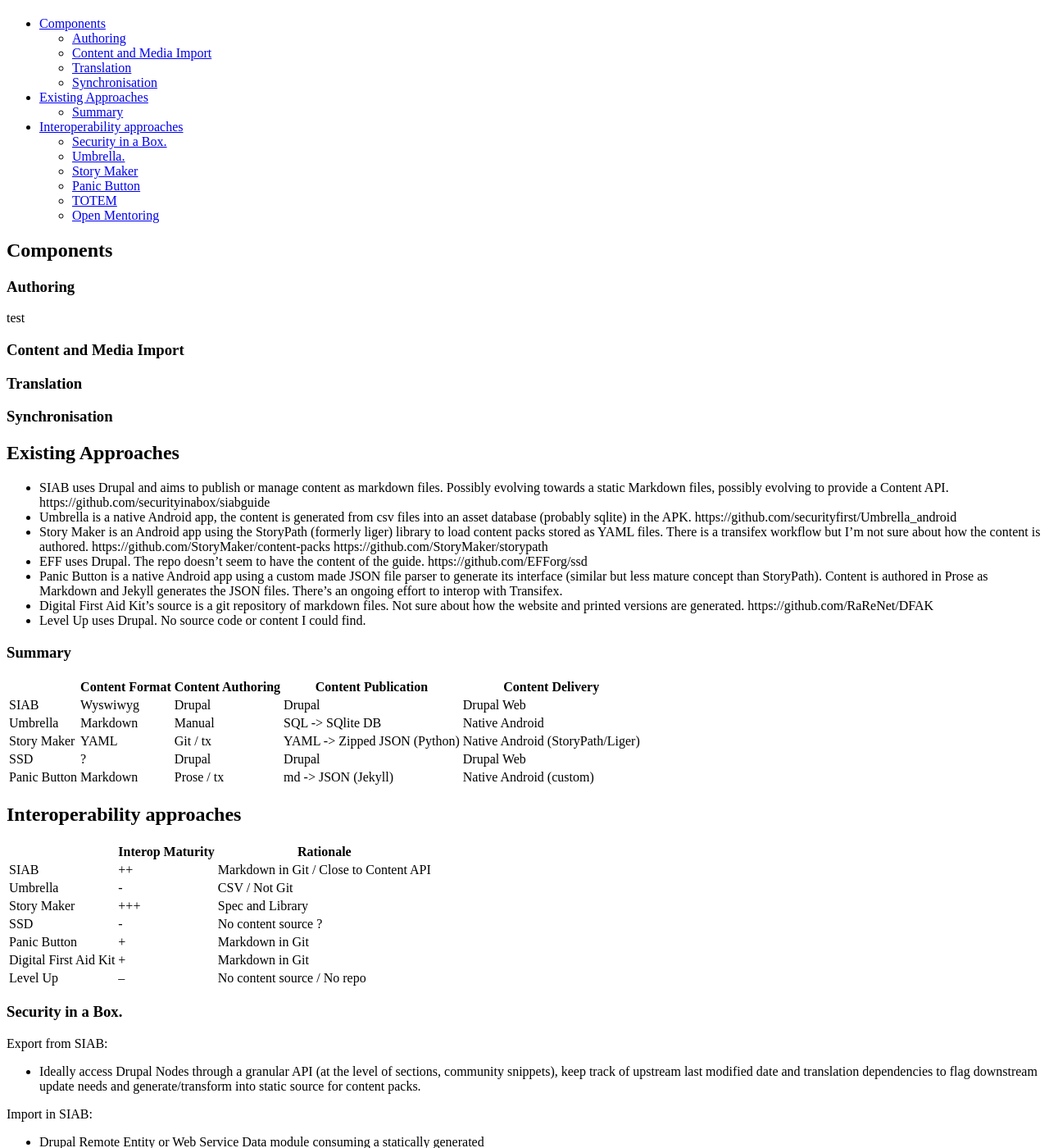
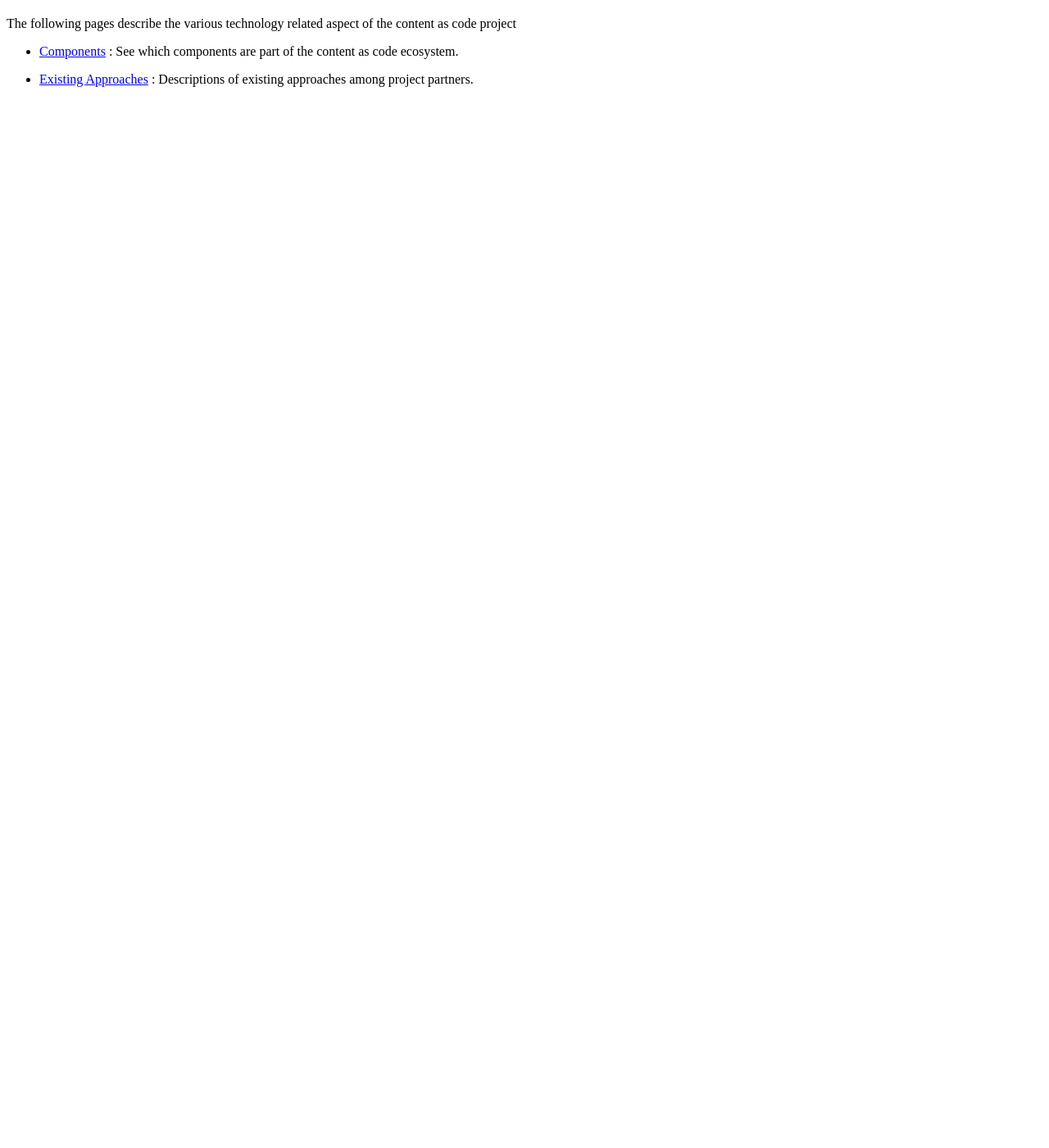
Before and after one commit to iilab/contentascode, a Jekyll site: the page built from technology.md, in a window 1280 px wide and 1400 px high, scrolled down 270 px. Shown: the whole window at 82% size. Built offline with Jekyll 4.4.1, drawn with Linux system fonts in a browser that asks for light colours; after the commit the page ends 900 px from its top, so only the background shows below that; some of the changed text lies outside the part shown.

Commit message:
More work on content. Still work in progress. #1

```diff
--- a/technology.md
+++ b/technology.md
@@ -3,128 +3,8 @@
 title: Technology
 ---
 
-* TOC
-{:toc}
+The following pages describe the various technology related aspect of the content as code project
 
-## Components
+* [Components](components) : See which components are part of the content as code ecosystem.
 
-### Authoring
-
-test
-
-### Content and Media Import
-
-### Translation
-
-### Synchronisation
-
-## Existing Approaches
-
- - SIAB uses Drupal and aims to publish or manage content as markdown files. Possibly evolving towards a static Markdown files, possibly evolving to provide a Content API. https://github.com/securityinabox/siabguide
- - Umbrella is a native Android app, the content is generated from csv files into an asset database (probably sqlite) in the APK. https://github.com/securityfirst/Umbrella_android
- - Story Maker is an Android app using the StoryPath (formerly liger) library to load content packs stored as YAML files. There is a transifex workflow but I'm not sure about how the content is authored. https://github.com/StoryMaker/content-packs https://github.com/StoryMaker/storypath
- - EFF uses Drupal. The repo doesn't seem to have the content of the guide. https://github.com/EFForg/ssd
- - Panic Button is a native Android app using a custom made JSON file parser to generate its interface (similar but less mature concept than StoryPath). Content is authored in Prose as Markdown and Jekyll generates the JSON files. There's an ongoing effort to interop with Transifex.
- - Digital First Aid Kit's source is a git repository of markdown files. Not sure about how the website and printed versions are generated. https://github.com/RaReNet/DFAK
- - Level Up uses Drupal. No source code or content I could find.
-
-### Summary
-
-|              | Content Format | Content Authoring |     Content Publication      |         Content Delivery         |
-|--------------|----------------|-------------------|------------------------------|----------------------------------|
-| SIAB         | Wyswiwyg       | Drupal            | Drupal                       | Drupal Web                       |
-| Umbrella     | Markdown       | Manual            | SQL -> SQlite DB             | Native Android                   |
-| Story Maker  | YAML           | Git / tx          | YAML -> Zipped JSON (Python) | Native Android (StoryPath/Liger) |
-| SSD          | ?              | Drupal            | Drupal                       | Drupal Web                       |
-| Panic Button | Markdown       | Prose / tx        | md -> JSON (Jekyll)          | Native Android (custom)          |
-
-## Interoperability approaches
-
-
-|                       | Interop Maturity |               Rationale                |
-|-----------------------|------------------|----------------------------------------|
-| SIAB                  | ++               | Markdown in Git / Close to Content API |
-| Umbrella              | -                | CSV / Not Git                          |
-| Story Maker           | +++              | Spec and Library                       |
-| SSD                   | -                | No content source ?                    |
-| Panic Button          | +                | Markdown in Git                        |
-| Digital First Aid Kit | +                | Markdown in Git                        |
-| Level Up              | --               | No content source / No repo            |
-
-### Security in a Box.
-
-Export from SIAB:
-
- - Ideally access Drupal Nodes through a granular API (at the level of sections, community snippets), keep track of upstream last modified date and translation dependencies to flag downstream update needs and generate/transform into static source for content packs.
-
-Import in SIAB:
-
- - Drupal Remote Entity or Web Service Data module consuming a statically generated
-
-Integration Path
-
- - Possible to reuse Open Mentoring/StoryPath approach to generate content packs from SIAB to create a SIAB Mobile App.
-
-### Umbrella.
-
-Export from Umbrella:
-
- - Directly by transforming source csv files
-
-Import in Umbrella:
-
- - Exporting Open Mentoring Content Packs as Umbrella compatible CSV
-
-Integration Path
-
- - Umbrella could reuse a Content Pack approach and propose to StoryPath to integrate Checklist in the spec
-
-### Story Maker
-
-Export/Import from Story Maker
-
- - Compatibility with OBB Content Pack binaries should mean that they can just be an additional source to download from.
-
-Integration Path
-
- - Working with StoryPath to upstream different approaches to content management and developing NativeScript/Cordova plugins might pay off.
-
-### Panic Button
-
-To be discussed but if the Panic Button help section was rewritten to allow loading StoryPath content packs that would probably be a good thing.
-
-### TOTEM
-
-Interop with practical tests is a strong lead.
-
-### Open Mentoring
-
-#### Content Requirements
-
- - Git managed static content approach
- - Transifex workflow
- - Known interop path with *all* content ecosystem
-
-#### Tech Options
-
-Format
-
- - Markdown with YAML Frontmatter in smaller chunks than StoryMaker Content Packs (to allow markdown bodies in cards)
-
-Authoring
-
- - Prose
-
-Publication
-
- - Maybe Liger content pack interop?
-
-Delivery
-
- - Native Android with StoryPath/Liger and different git static content publication scripts.
- - NativeScript App with StoryPath/Liger
- - NativeScript App with StoryPath/Liger compatible approach
- - Corbova App with StoryPath/Liger
- - Corbova App with StoryPath/Liger compatible approach
-
-See [Technical Research Wiki Page](https://github.com/openmentoring-content/wiki) for more about platform choice.
+* [Existing Approaches](existing) : Descriptions of existing approaches among project partners.
```
Also changed, not shown: partners.md (+1 -2 lines), status.md (+3 -3 lines), technology/components.md (added, +13 -0 lines), technology/existing.md (added, +112 -0 lines), technology/inspiration.md (added, +25 -0 lines).
